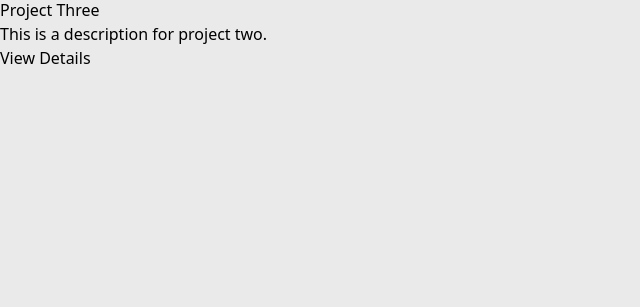
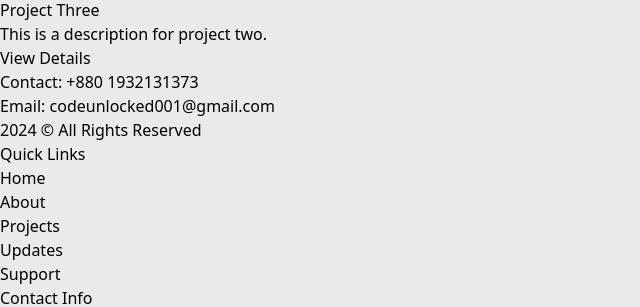
Before and after one commit to nextgen303/ashiqur-rahman, a React (Vite) app: page /project in a window 1280 px wide. Shown: the part 2486-2793 px from the top of the page, without its empty margins (0-640 px from the left). Before the commit the page ends 2556 px from the top, so only its background shows below. Built offline with nearby package versions, Linux system fonts and the light colour scheme.

Commit message:
Layout added

```diff
--- /dev/null
+++ b/src/components/Layout.jsx
@@ -0,0 +1,15 @@
+import React from 'react'
+import Footer from './Footer'
+
+const Layout = () => {
+  return (
+    <div>
+        <div className='mb-[450px]'>
+        </div>
+
+        <Footer />
+    </div>
+  )
+}
+
+export default Layout
--- a/src/components/ProjectCard.jsx
+++ b/src/components/ProjectCard.jsx
@@ -4,7 +4,7 @@ import { Link } from 'react-router-dom';
 
 const ProjectCard = ({ project }) => {
   return (
-    <div className="border rounded-lg shadow-lg hover:shadow-xl transition-shadow p-2">
+    <div className="border rounded-lg shadow-lg hover:shadow-xl transition-shadow p-2 mb-24">
       <img src={project.image} alt={project.title} className="w-full h-[400px] object-cover rounded-md mb-4" />
       <h2 className="text-2xl font-semibold mb-2">{project.title}</h2>
       <p className="text-gray-600 mb-4">{project.description}</p>
--- a/src/pages/Home.jsx
+++ b/src/pages/Home.jsx
@@ -6,6 +6,7 @@ import ShortDetails from "../components/ShortDetails";
 import WorkProcess from "../components/WorkProcess";
 import HomeProject from "../components/HomeProject";
 import Footer from "../components/Footer";
+import Layout from "../components/Layout";
 
 
 const Home = () => {
@@ -16,8 +17,7 @@ const Home = () => {
       <ShortDetails />
       <WorkProcess />
       <HomeProject />
-
-      <Footer />
+      <Layout />
     </div>
   );
 };
--- a/src/pages/Project.jsx
+++ b/src/pages/Project.jsx
@@ -1,42 +1,48 @@
 // src/pages/Work.jsx
-import React from 'react';
-import ProjectCard from '../components/ProjectCard';
+import React from "react";
+import ProjectCard from "../components/ProjectCard";
+import Layout from "../components/Layout";
 
 // Sample project data
 const projects = [
   {
     id: 1,
-    title: 'Project One',
-    image: 'https://i.pinimg.com/564x/00/b9/3f/00b93fb5b2f01ee57012b26a3df04b3c.jpg',
-    description: 'This is a description for project one.',
-    features: ['Feature 1', 'Feature 2', 'Feature 3']
+    title: "Project One",
+    image:
+      "https://i.pinimg.com/564x/00/b9/3f/00b93fb5b2f01ee57012b26a3df04b3c.jpg",
+    description: "This is a description for project one.",
+    features: ["Feature 1", "Feature 2", "Feature 3"],
   },
   {
     id: 2,
-    title: 'Project Two',
-    image: 'https://i.pinimg.com/564x/1b/b3/02/1bb302a549e2b17feda3fc2f634920b5.jpg',
-    description: 'This is a description for project two.',
-    features: ['Feature A', 'Feature B', 'Feature C']
+    title: "Project Two",
+    image:
+      "https://i.pinimg.com/564x/1b/b3/02/1bb302a549e2b17feda3fc2f634920b5.jpg",
+    description: "This is a description for project two.",
+    features: ["Feature A", "Feature B", "Feature C"],
   },
   ,
   {
     id: 3,
-    title: 'Project Three',
-    image: 'https://i.pinimg.com/564x/1b/b3/02/1bb302a549e2b17feda3fc2f634920b5.jpg',
-    description: 'This is a description for project two.',
-    features: ['Feature A', 'Feature B', 'Feature C']
+    title: "Project Three",
+    image:
+      "https://i.pinimg.com/564x/1b/b3/02/1bb302a549e2b17feda3fc2f634920b5.jpg",
+    description: "This is a description for project two.",
+    features: ["Feature A", "Feature B", "Feature C"],
   },
 ];
 
 const Project = () => {
   return (
-    <div className="container mx-auto max-w-screen-2xl px-20">
+    <div className="container mx-auto max-w-screen-2xl px-20 bg-[#eaeaea]">
       <h1 className="text-4xl font-bold text-center my-8">Work</h1>
       <div className="grid grid-cols-1 md:grid-cols-2 lg:grid-cols-3 gap-6">
         {projects.map((project) => (
           <ProjectCard key={project.id} project={project} />
         ))}
       </div>
+
+      <Layout />
     </div>
   );
 };
```
